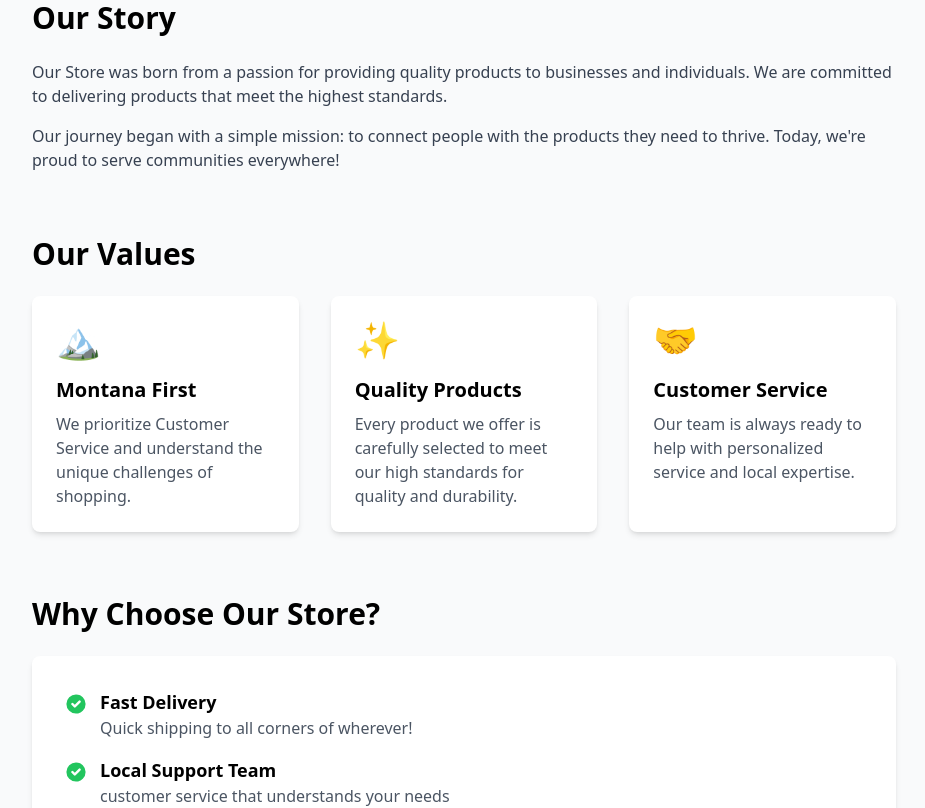
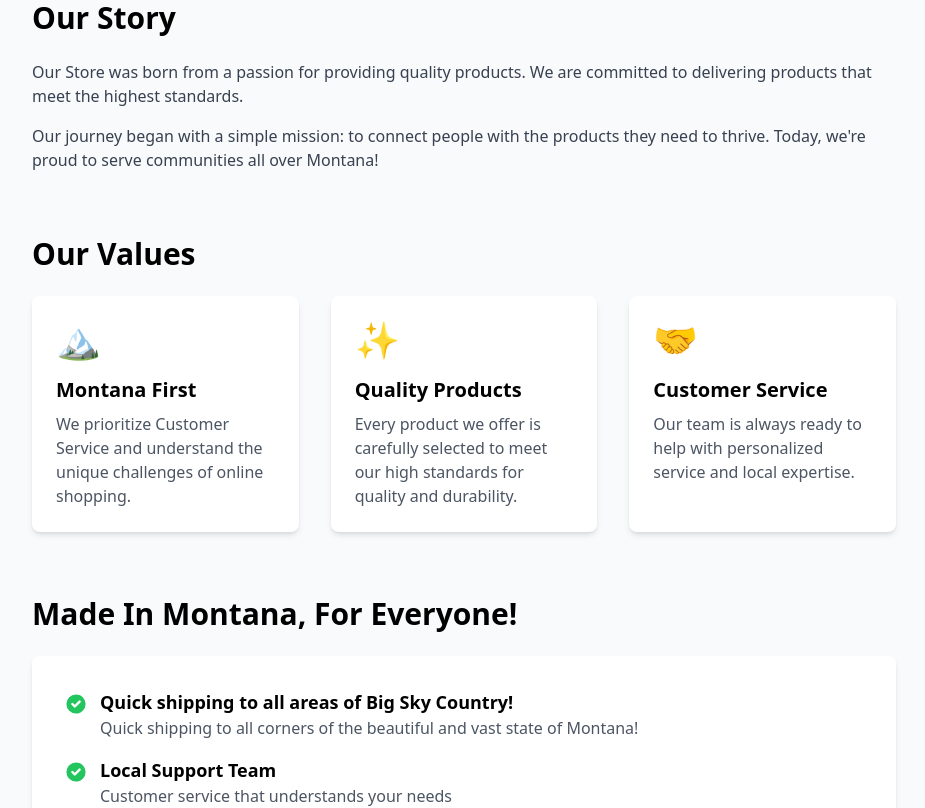
Before and after one commit to ScottForslund/ecommerce1, a Next.js app in the folder frontend/: page /about in a window 1280 px wide. Shown: the part 380-1188 px from the top of the page, without its empty margins (176-1101 px from the left). Built offline with nearby package versions, Linux system fonts and the light colour scheme.

Commit message:
Changed some text in About and Home Pages

```diff
--- a/frontend/pages/about.js
+++ b/frontend/pages/about.js
@@ -5,7 +5,7 @@ export default function About() {
   return (
     <>
       <Head>
-        <title>About Us - "Your Store"</title>
+        <title>About Us - "Montana Store"</title>
         <meta
           name="description"
           content="Learn about Montana Store and our commitment to Big Sky Country"
@@ -29,14 +29,14 @@ export default function About() {
             <h2 className="text-3xl font-bold mb-6">Our Story</h2>
             <div className="prose prose-lg">
               <p className="text-gray-700 mb-4">
-                Our Store was born from a passion for providing quality products
-                to businesses and individuals. We are committed to delivering
-                products that meet the highest standards.
+                Our Store was born from a passion for providing quality
+                products. We are committed to delivering products that meet the
+                highest standards.
               </p>
               <p className="text-gray-700 mb-4">
                 Our journey began with a simple mission: to connect people with
                 the products they need to thrive. Today, we're proud to serve
-                communities everywhere!
+                communities all over Montana!
               </p>
             </div>
           </section>
@@ -50,7 +50,7 @@ export default function About() {
                 <h3 className="text-xl font-bold mb-2">Montana First</h3>
                 <p className="text-gray-600">
                   We prioritize Customer Service and understand the unique
-                  challenges of shopping.
+                  challenges of online shopping.
                 </p>
               </div>
               <div className="bg-white p-6 rounded-lg shadow-md">
@@ -74,7 +74,9 @@ export default function About() {
 
           {/* Why Choose Us */}
           <section className="mb-16">
-            <h2 className="text-3xl font-bold mb-6">Why Choose Our Store?</h2>
+            <h2 className="text-3xl font-bold mb-6">
+              Made In Montana, For Everyone!
+            </h2>
             <div className="bg-white p-8 rounded-lg shadow-md">
               <ul className="space-y-4">
                 <li className="flex items-start">
@@ -90,9 +92,12 @@ export default function About() {
                     />
                   </svg>
                   <div>
-                    <strong className="text-lg">Fast Delivery</strong>
+                    <strong className="text-lg">
+                      Quick shipping to all areas of Big Sky Country!
+                    </strong>
                     <p className="text-gray-600">
-                      Quick shipping to all corners of wherever!
+                      Quick shipping to all corners of the beautiful and vast
+                      state of Montana!
                     </p>
                   </div>
                 </li>
@@ -111,7 +116,7 @@ export default function About() {
                   <div>
                     <strong className="text-lg">Local Support Team</strong>
                     <p className="text-gray-600">
-                      customer service that understands your needs
+                      Customer service that understands your needs
                     </p>
                   </div>
                 </li>
--- a/frontend/pages/index.js
+++ b/frontend/pages/index.js
@@ -132,7 +132,7 @@ export default function Home() {
               Your Premier Online Store
             </h1>
             <p className="text-xl md:text-2xl mb-8 text-gray-200">
-              Quality products for Our Customers
+              Quality Montana Made Products for Every Customer.
             </p>
             <div className="flex gap-4 justify-center flex-wrap">
               <Link href="/shop">
@@ -156,7 +156,7 @@ export default function Home() {
               Featured Products
             </h2>
             <p className="text-center text-gray-600 mb-12">
-              Handpicked Products for Quality
+              Made from the best products to ensure quality!
             </p>
 
             {isLoading ? (
```
